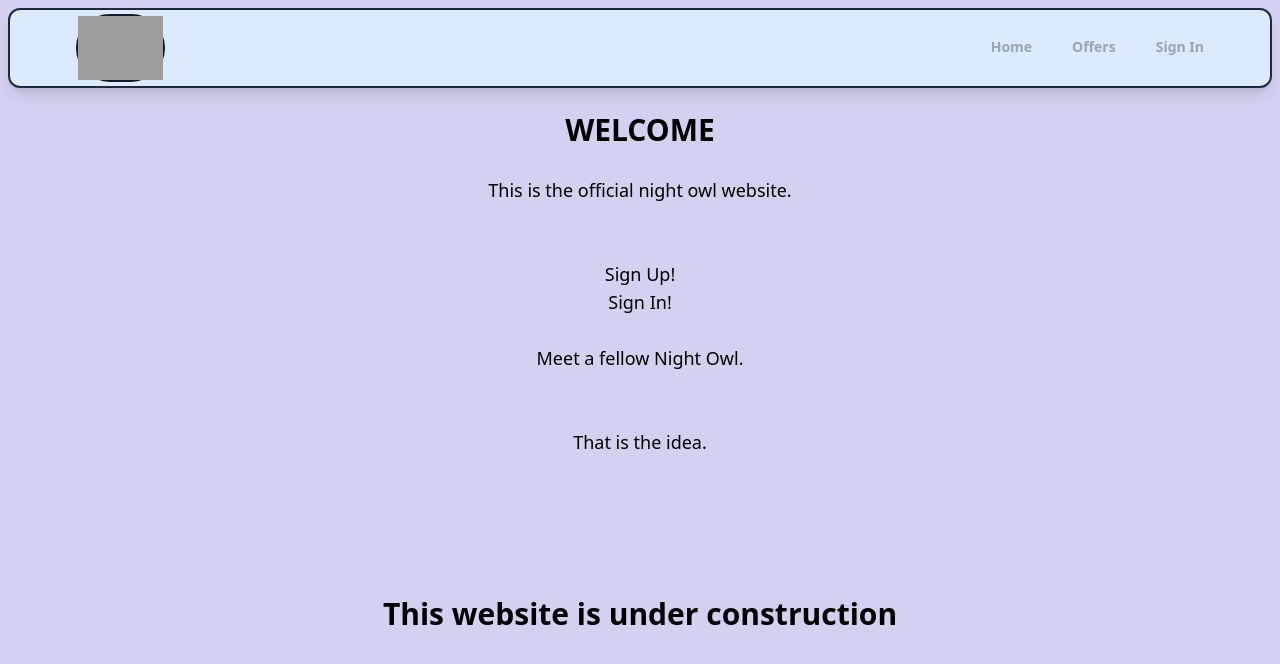
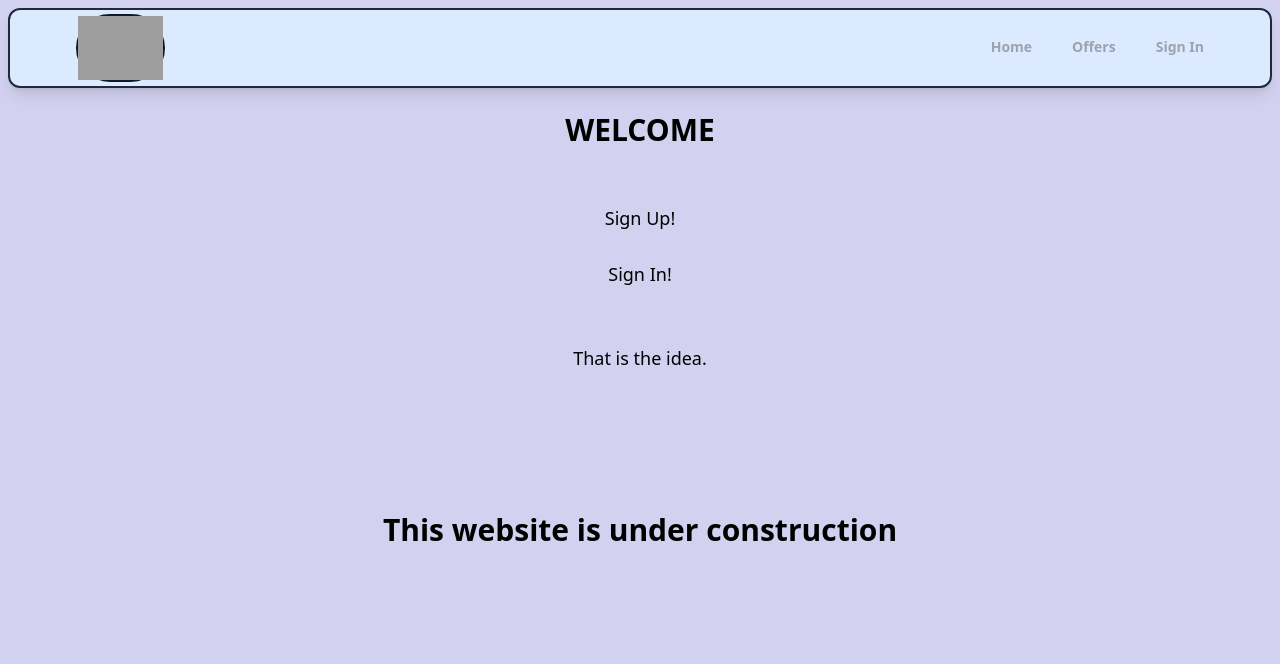
Before and after one commit to ericpolley/firebase-photo-app, a React (Create React App) app: page / in a window 1280 px wide. Shown: the top 664 px of the page. Built offline with nearby package versions, Linux system fonts and the light colour scheme; grey boxes are pictures that could not be loaded.

Commit message:
homepage text

```diff
--- a/src/pages/Home.jsx
+++ b/src/pages/Home.jsx
@@ -5,13 +5,12 @@ export default function Home() {
   return (
     <div className='text-center text-lg'>
     <p className='text-3xl font-bold'>WELCOME</p>
-    <br />
-    <p>This is the official night owl website.</p>
+
     <br /><br />
     <p>Sign Up!</p>
+    <br />
     <p>Sign In!</p>
-    <br />
-    <p>Meet a fellow Night Owl.</p>
+
     <br /><br />
     <p>That is the idea.</p>
     <br /><br /><br /><br /><br />
```
